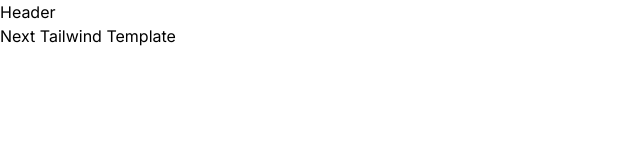
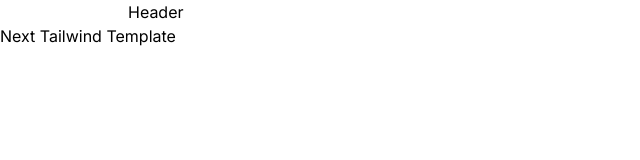
Before and after one commit to aguirrealvaro/next-aa-app, a Next.js app: page / in a window 1280 px wide. Shown: the top 160 px of the page, without its empty margins (0-640 px from the left). Built offline with nearby package versions, Linux system fonts and the light colour scheme.

Commit message:
Add wrapper class styles

```diff
--- a/src/app/layout.tsx
+++ b/src/app/layout.tsx
@@ -19,7 +19,7 @@ const RootLayout: FunctionComponent<RootLayoutProps> = ({ children }) => {
     <html lang="en">
       <body className={inter.className}>
         <div className="flex h-screen flex-col">
-          <header>Header</header>
+          <header className="wrapper">Header</header>
           <main className="flex-1">{children}</main>
           <footer>Footer</footer>
         </div>
--- a/src/styles/globals.css
+++ b/src/styles/globals.css
@@ -15,3 +15,9 @@
     --background-end-rgb: 0, 0, 0;
   }
 }
+
+@layer components {
+  .wrapper {
+    @apply max-w-6xl w-4/5 mx-auto;
+  }
+}
```
